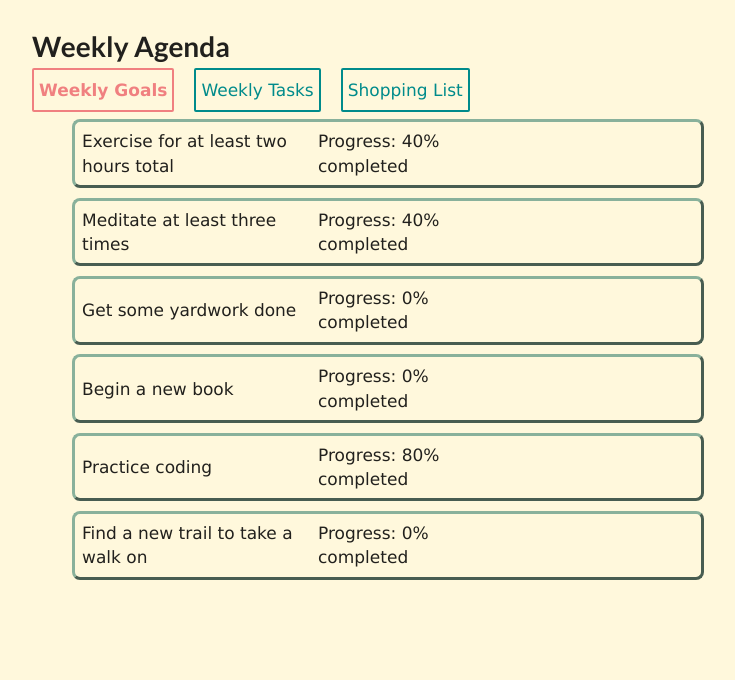
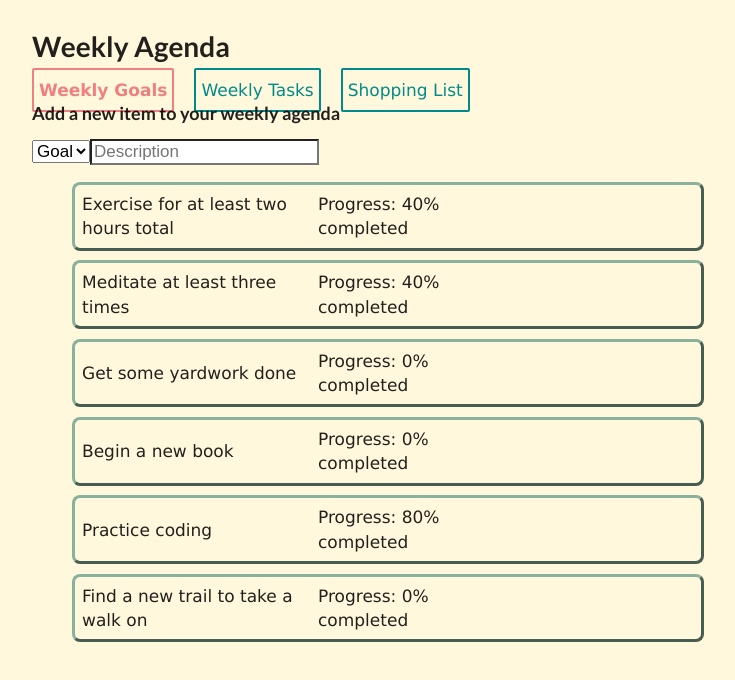
Before and after one commit to melissamfields12/weekly-agenda-app, a React (Create React App) app: page / in a window 1280 px wide. Shown: the top 680 px of the page, without its empty margins (272-1007 px from the left). Built offline with nearby package versions, Linux system fonts and the light colour scheme; no server answers; data requests are answered from the project's data file.

Commit message:
Begin making progress on form.

```diff
--- a/src/components/Form.js
+++ b/src/components/Form.js
@@ -4,11 +4,35 @@ function Form() {
     const [formType, setFormType] = useState(true)
     const [goalData, setGoalData] = useState({
         name: '',
-
+        progress: ''
+    })
+    const [taskData, setTaskData] = useState({
+        name: '',
+        time: ''
+    })
+    const [shoppingData, setShoppingData] = useState({
+        name: '',
+        category: ''
     })
 
     return (
-        <div></div>
+        <section id="new-item-form">
+            <h3>Add a new item to your weekly agenda</h3>
+            <form>
+                <select
+                    name="form-type">
+                        <option value="goal">Goal</option>
+                        <option value="task">Task</option>
+                    </select>
+                    <input
+                    className="description"
+                    type="text"
+                    placeholder="Description"
+                    name="name"
+                    value={formType ? goalData.name : taskData.name}
+                    />
+            </form>
+        </section>
     )
 }
 
```
